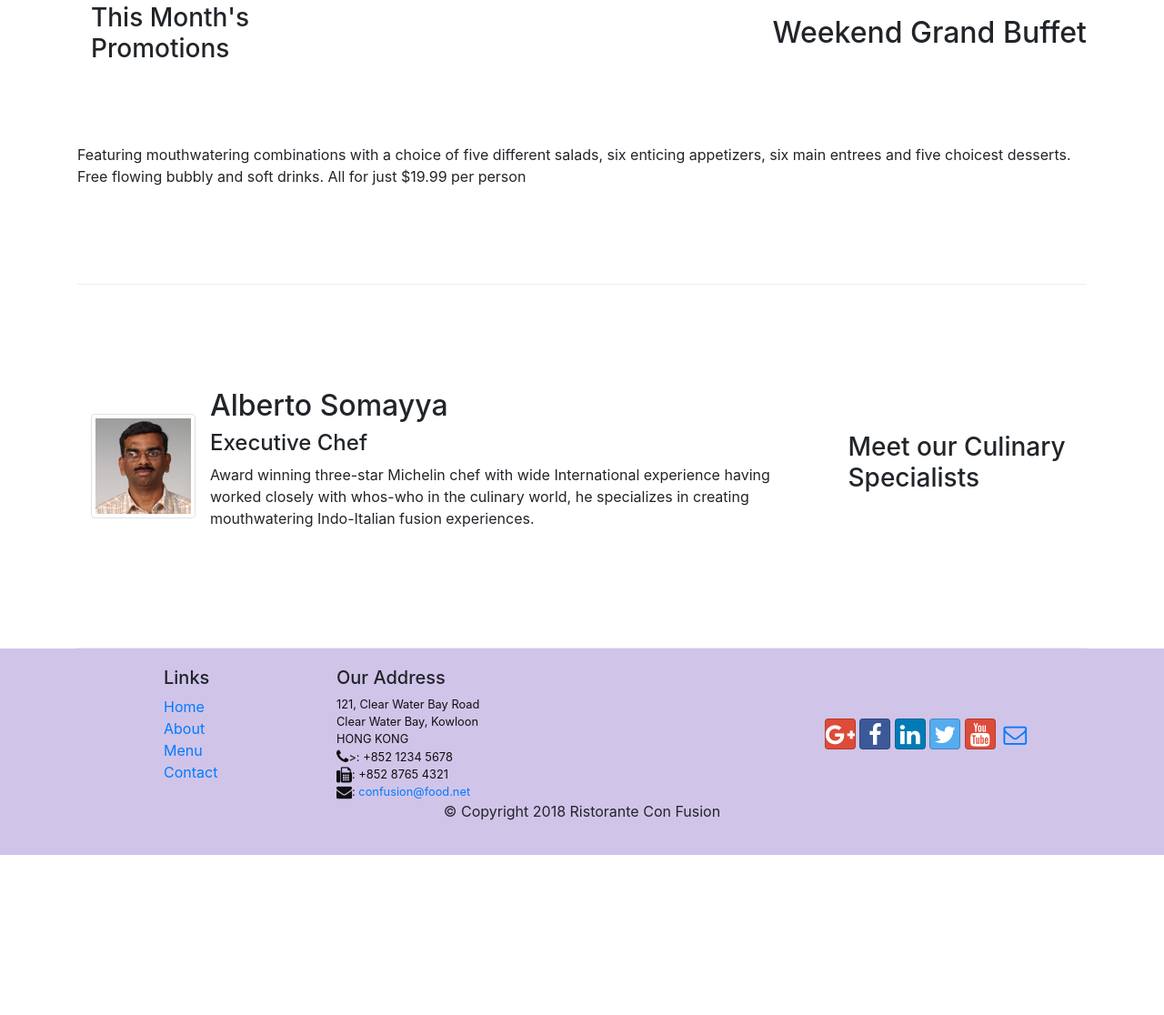
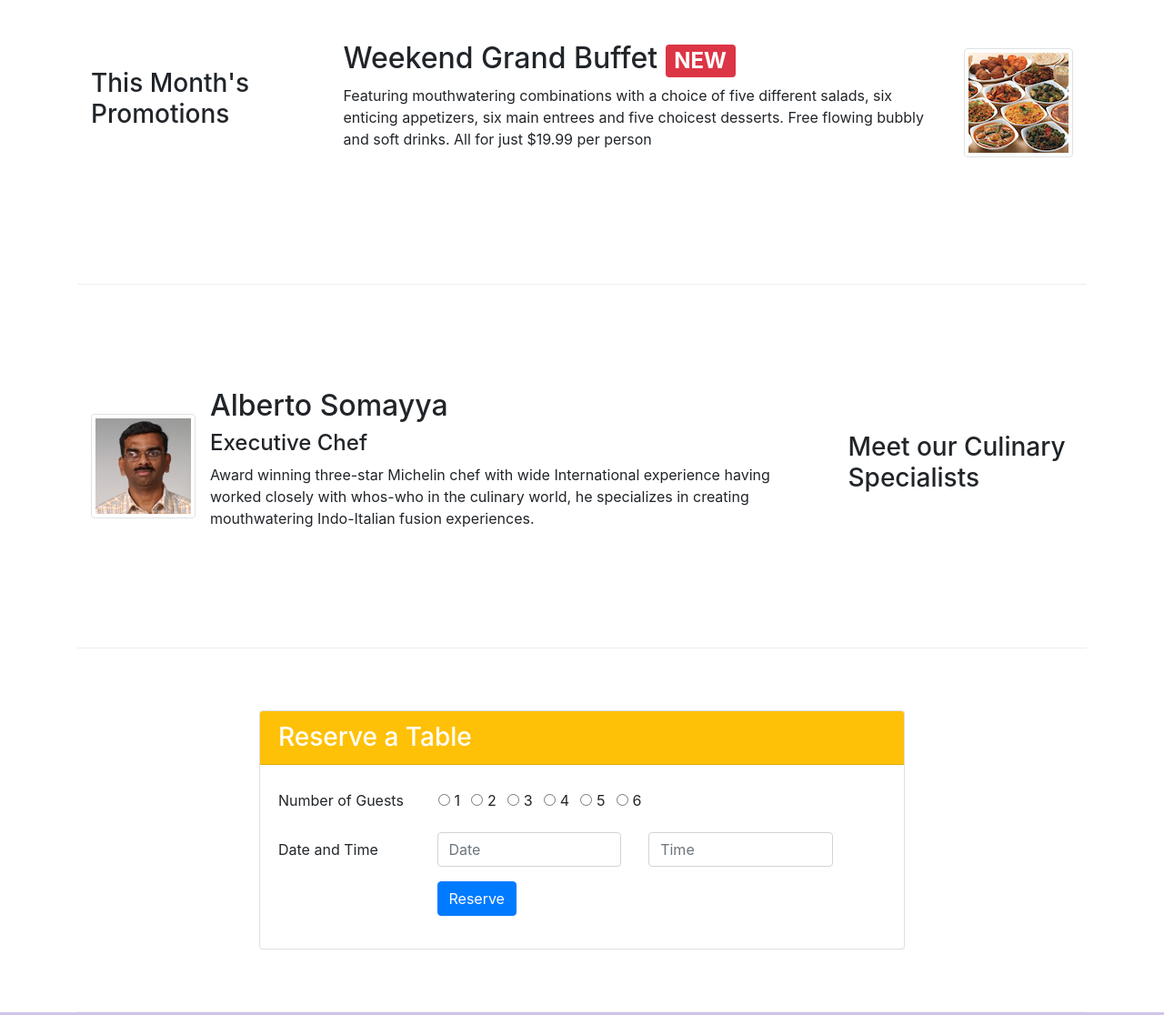
Before and after one commit to kkochie-archive/coursera-bootstrap, a website: page index.html in a window 1280 px wide. Shown: the part 821-1937 px from the top of the page at 91% size. Before the commit the page ends 1761 px from the top, so only its background shows below. Drawn offline with nearby package versions, Linux system fonts and the light colour scheme.

Commit message:
Assignment 2

```diff
--- a/index.html
+++ b/index.html
@@ -49,8 +49,12 @@
                     and create a unique fusion experience. Our lipsmacking
                     creations will tickle your culinary senses!</p>
                 </div>
-                <div class="col-12 col-sm align-self-center">
+                <div class="col-12 col-sm-3 align-self-center">
                     <img src="img/logo.png" class="img-fluid">
+                </div>
+                <div class="col-12 col-sm-3 align-self-center">
+                    <a type="button" class="btn btn-warning btn-block btn-sm"
+                    href="#reservation">Reserve Table</a>
                 </div>
             </div>
         </div>
@@ -83,12 +87,18 @@
             <div class="col-12 col-sm-4 col-md-3">
                 <h3>This Month's Promotions</h3>
             </div>
-            <p class="col col-sm col-md">
-                <h2>Weekend Grand Buffet</h2>
-                <div class="d-none d-sm-block">Featuring mouthwatering combinations
-                with a choice of five different salads, six enticing appetizers,
-                six main entrees and five choicest desserts. Free flowing bubbly
-                and soft drinks. All for just $19.99 per person </p>
+            <div class="col col-sm col-md">
+                <div class="media">
+                    <div class="media-body">
+                        <h2>Weekend Grand Buffet <span class="badge badge-danger">NEW</span></h2>
+                        <p class="d-none d-sm-block">Featuring mouthwatering combinations
+                        with a choice of five different salads, six enticing appetizers,
+                        six main entrees and five choicest desserts. Free flowing bubbly
+                        and soft drinks. All for just $19.99 per person </p>
+                    </div>
+                    <img class="d-flex ml-3 img-thumbnail align-self-center"
+                        src="img/buffet.png" alt="Buffet">
+                </div>
             </div>
         </div>
 
@@ -111,6 +121,55 @@
                     </div>
                 </div>
 
+            </div>
+        </div>
+
+        <div class="row row-content align-items-center">
+            <div class="col-12 col-sm-8 offset-sm-2">
+                <div class="card" id="reservation">
+                    <h3 class="card-header bg-warning text-white">Reserve a Table</h3>
+                    <div class="card-body">
+                        <form>
+                            <div class="form-group row">
+                                <label for="guests" class="col-12 col-md-3 col-form-label">Number of Guests</label>
+                                <div class="form-check-inline">
+                                    <input type="radio" class="form-check-input ml-3" id="radio1"
+                                    name="optradio" value="option1">1</div>
+                                <div class="form-check-inline">
+                                    <input type="radio" class="form-check-input" id="radio2"
+                                    name="optradio" value="option2">2</div>
+                                <div class="form-check-inline">
+                                    <input type="radio" class="form-check-input" id="radio3"
+                                    name="optradio" value="option3">3</div>
+                                <div class="form-check-inline">
+                                    <input type="radio" class="form-check-input" id="radio4"
+                                    name="optradio" value="option4">4</div>
+                                <div class="form-check-inline">
+                                    <input type="radio" class="form-check-input" id="radio5"
+                                    name="optradio" value="option5">5</div>
+                                <div class="form-check-inline">
+                                    <input type="radio" class="form-check-input" id="radio6"
+                                    name="optradio" value="option6">6</div>
+                            </div>
+                            <div class="form-group row">
+                                <label for="datetime" class="col-12 col-md-3 col-form-label">Date and Time</label>
+                                <div class="col-12 col-md-4">
+                                    <input type="text" class="form-control mr-0" id="date" name="date"
+                                    placeholder="Date">
+                                </div>
+                                <div class="col-12 col-md-4">
+                                    <input type="text" class="form-control" id="time" name="time"
+                                    placeholder="Time">
+                                </div>
+                            </div>
+                            <div class="form-group row">
+                                <div class="offset-md-3 col-md-10">
+                                    <button type="submit" class="btn btn-primary">Reserve</button>
+                                </div>
+                            </div>
+                        </form>
+                    </div>
+                </div>
             </div>
         </div>
     </div>
```
